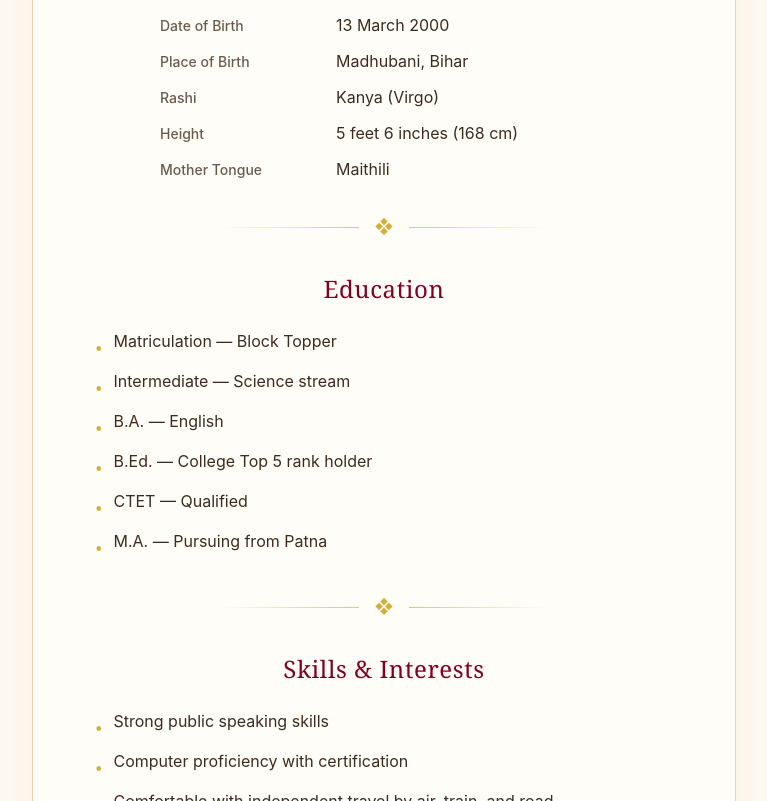
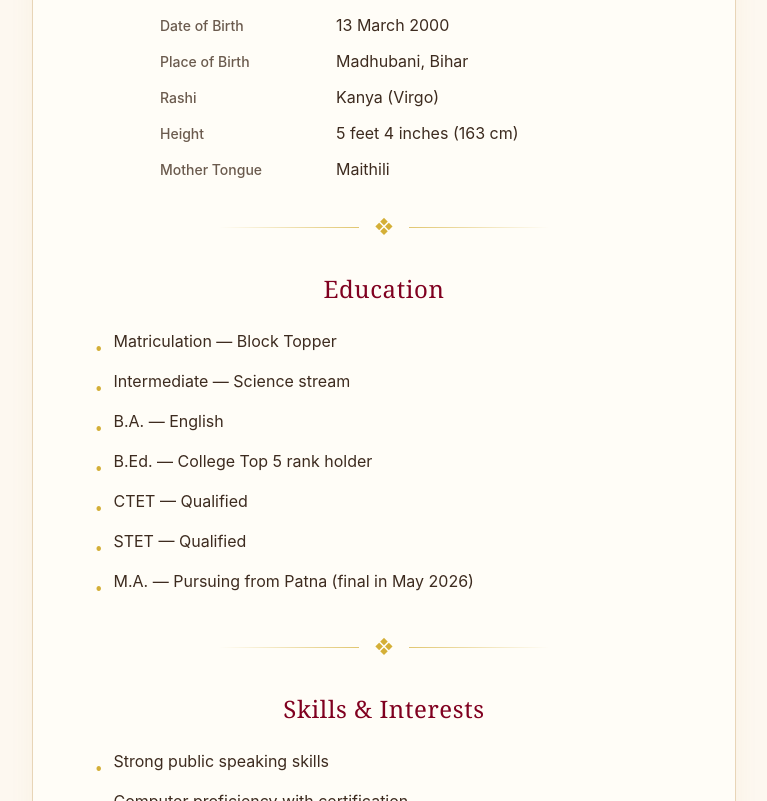
Before and after one commit to a1ashish1/portfolio, a Next.js app: page /poojaBioData in a window 1280 px wide. Shown: the part 480-1281 px from the top of the page, without its empty margins (256-1023 px from the left). Built offline with nearby package versions, Linux system fonts and the light colour scheme.

Commit message:
Update Pooja bioData: height, STET, MA completion

```diff
--- a/src/data/poojaBioDataContent.ts
+++ b/src/data/poojaBioDataContent.ts
@@ -18,7 +18,7 @@ export const poojaBioDataContent: Record<Language, BioContent> = {
           { label: "Date of Birth", value: "13 March 2000" },
           { label: "Place of Birth", value: "Madhubani, Bihar" },
           { label: "Rashi", value: "Kanya (Virgo)" },
-          { label: "Height", value: "5 feet 6 inches (168 cm)" },
+          { label: "Height", value: "5 feet 4 inches (163 cm)" },
           { label: "Mother Tongue", value: "Maithili" },
         ],
       },
@@ -34,7 +34,8 @@ export const poojaBioDataContent: Record<Language, BioContent> = {
               "B.A. — English",
               "B.Ed. — College Top 5 rank holder",
               "CTET — Qualified",
-              "M.A. — Pursuing from Patna",
+              "STET — Qualified",
+              "M.A. — Pursuing from Patna (final in May 2026)",
             ],
           },
         ],
@@ -93,7 +94,7 @@ export const poojaBioDataContent: Record<Language, BioContent> = {
           { label: "जन्म तिथि", value: "13 मार्च 2000" },
           { label: "जन्म स्थान", value: "मधुबनी, बिहार" },
           { label: "राशि", value: "कन्या" },
-          { label: "ऊँचाई", value: "5 फीट 6 इंच (168 सेमी)" },
+          { label: "ऊँचाई", value: "5 फीट 4 इंच (163 सेमी)" },
           { label: "मातृभाषा", value: "मैथिली" },
         ],
       },
@@ -109,7 +110,8 @@ export const poojaBioDataContent: Record<Language, BioContent> = {
               "बी.ए. — अंग्रेज़ी",
               "बी.एड. — कॉलेज में शीर्ष 5 में स्थान",
               "CTET — उत्तीर्ण",
-              "एम.ए. — पटना से अध्ययनरत",
+              "STET — उत्तीर्ण",
+              "एम.ए. — पटना से अध्ययनरत (मई 2026 में पूर्ण)",
             ],
           },
         ],
```
